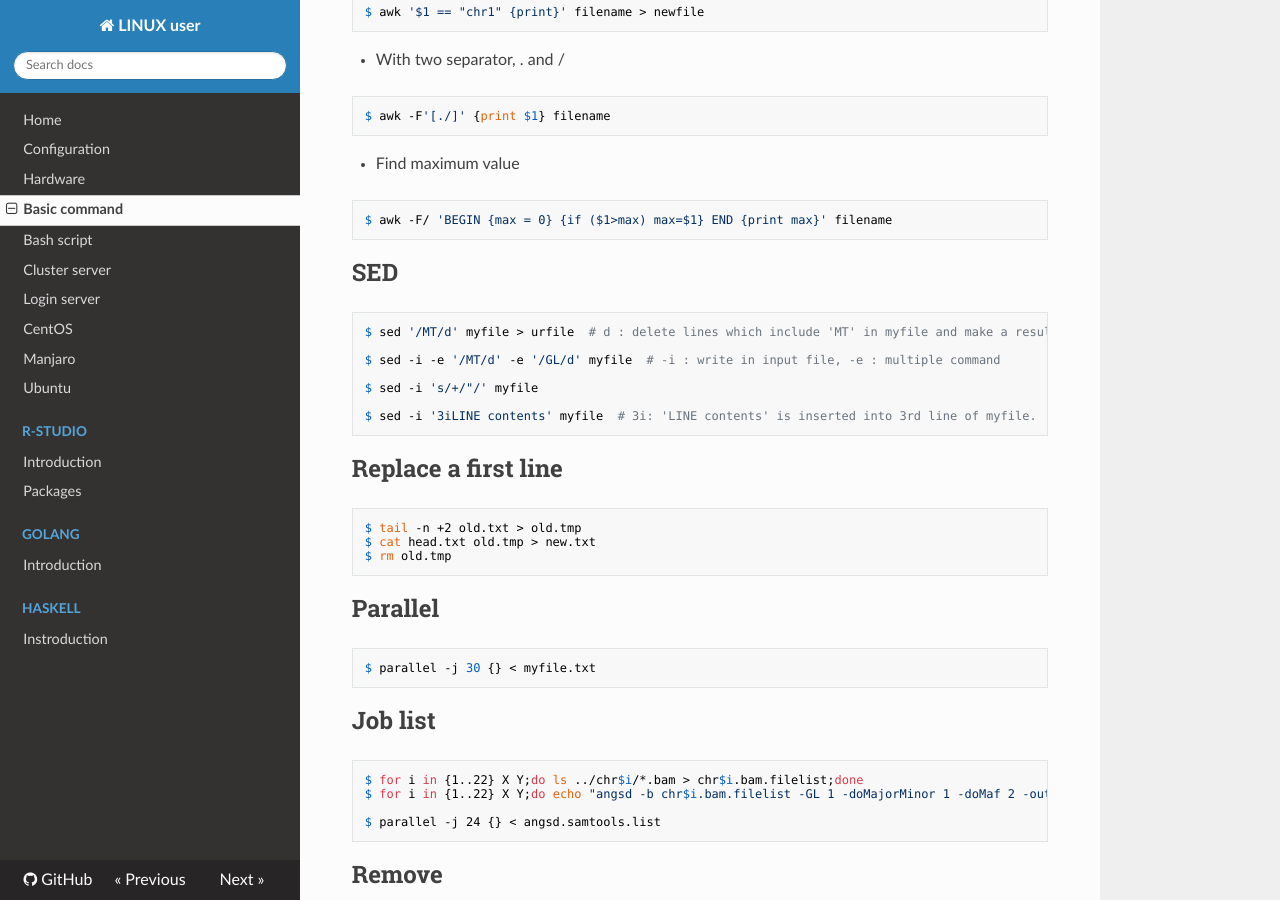
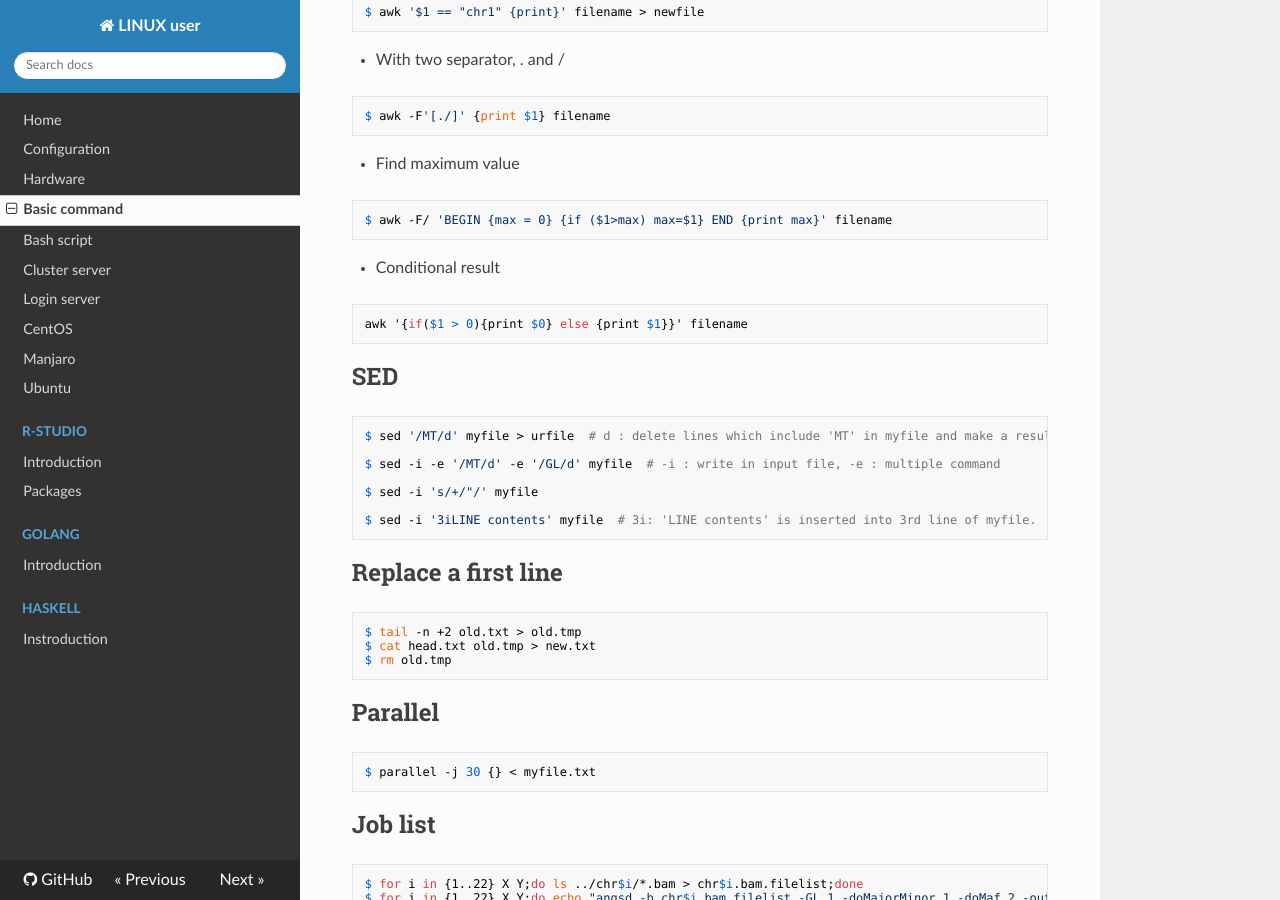
Before and after one commit to WonyoungCho/LINUX, an MkDocs documentation site: the page built from docs/basic_comm.md, in a window 1280 px wide and 900 px high, scrolled down 2752 px. Built offline with MkDocs 1.6.1, drawn with Linux system fonts in a browser that asks for light colours; nearby versions of some CDN libraries; old or Windows-style settings are respelled for this version of MkDocs.

Commit message:
Update basic_comm.md

````diff
--- a/docs/basic_comm.md
+++ b/docs/basic_comm.md
@@ -131,6 +131,10 @@ $ awk -F'[./]' {print $1} filename
 - Find maximum value
 ```
 $ awk -F/ 'BEGIN {max = 0} {if ($1>max) max=$1} END {print max}' filename
+```
+- Conditional result
+```
+awk '{if($1 > 0){print $0} else {print $1}}' filename
 ```
 
 ## SED
````
